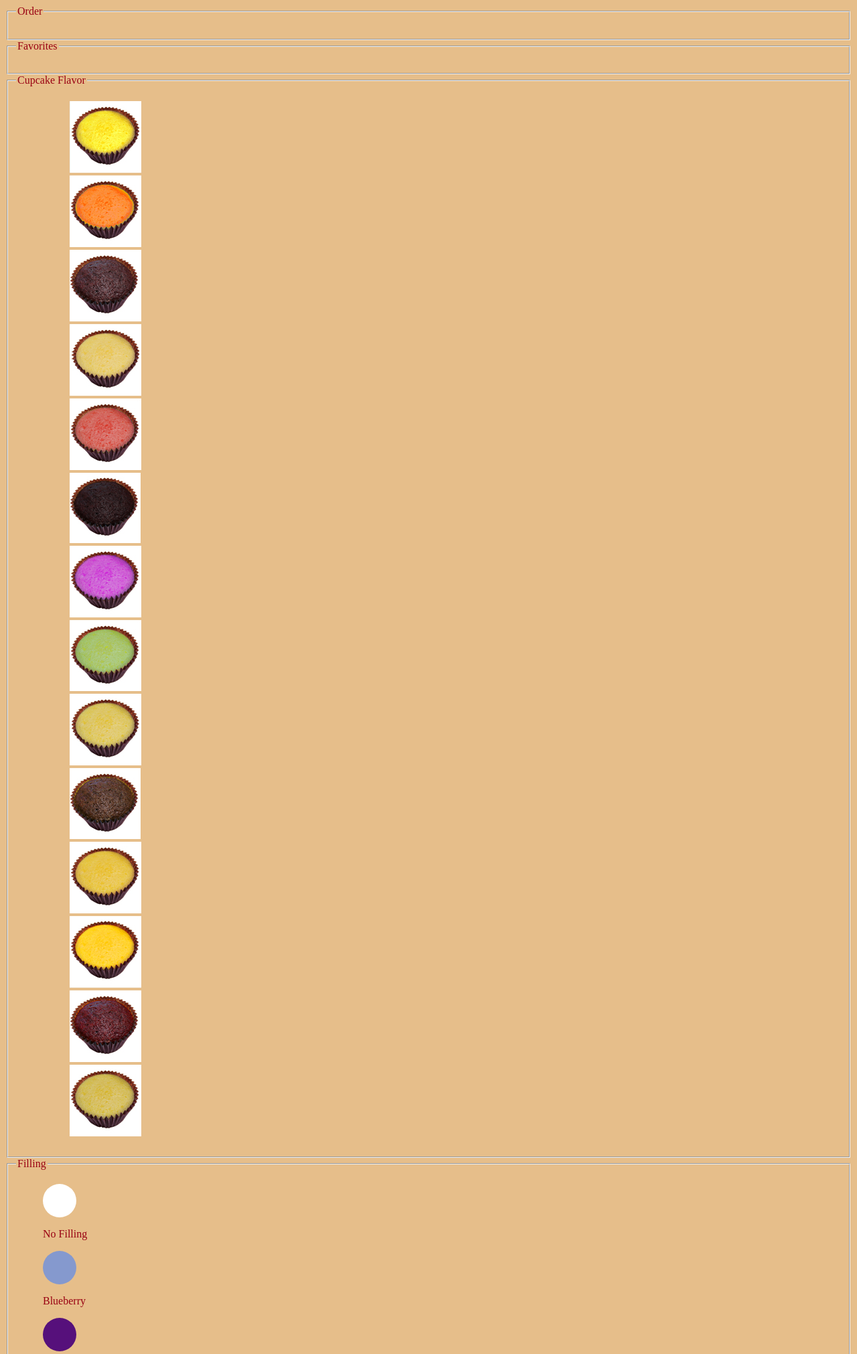
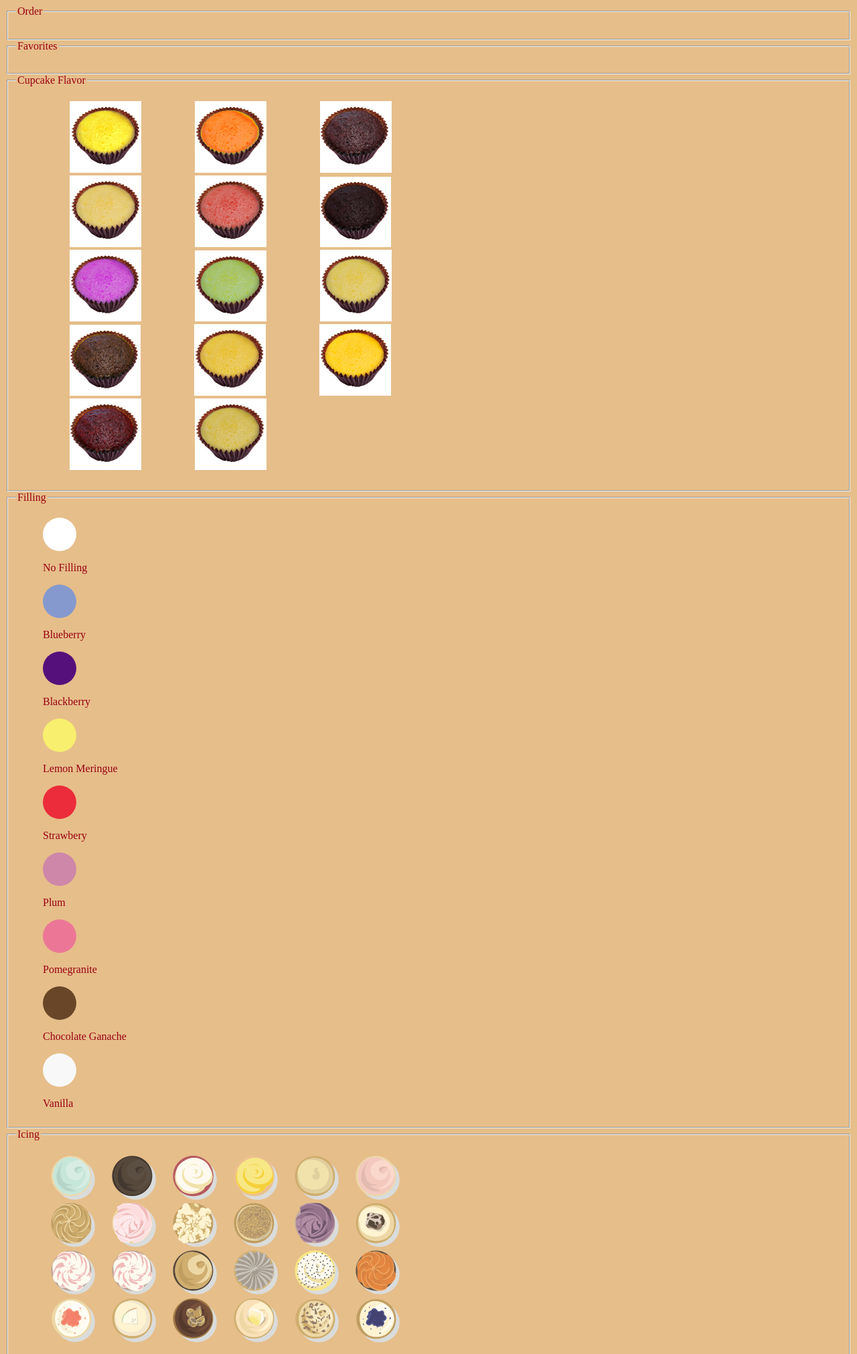
Before and after one commit to Ellyonia/CustomCupcake, a PHP site: page /order.html in a window 1280 px wide. Shown: the top 2022 px of the page at 67% size. Run offline with PHP 8.4, Linux system fonts and the light colour scheme; some libraries are stand-ins or nearby versions.

Commit message:
Some css changes to order.html
I'm trying to get images to diplay inline with scrollbar

```diff
--- a/css/style.css
+++ b/css/style.css
@@ -53,9 +53,13 @@ html {
 
 ul{
 	list-style-type: none;
+
+	width: 600px;
 }
 
 li{
+	display: inline;
+	overflow: scroll;
 
 }
 
```
